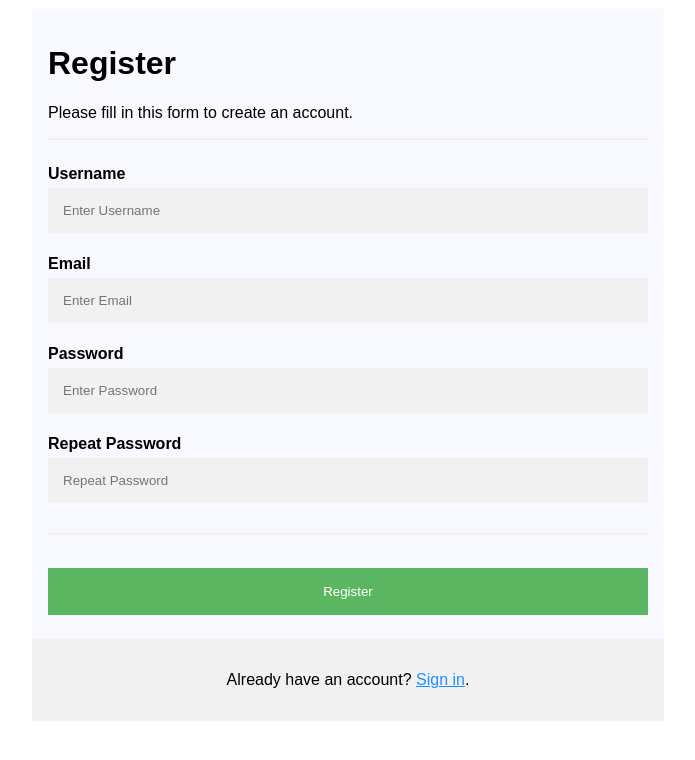
After one commit to andreifurculesteanu/F1Project, a Flask app: template templates/register.html in a window 1280 px wide. The commit adds this page. Shown: the top 760 px of the page, without its empty margins (292-987 px from the left). Run offline with Flask 2, Linux system fonts and the light colour scheme; the template is opened without the code that fills it, so the values that code supplies are empty.

```diff
--- /dev/null
+++ b/run.py
@@ -0,0 +1,21 @@
+from flask import Flask, render_template
+
+app = Flask(__name__)
+
+
+@app.route('/')
+def hello_world():
+    return render_template('index.html')
+
+
+@app.route('/login')
+def login():
+    return render_template('login.html')
+
+
+@app.route('/register')
+def register():
+    return render_template('register.html')
+
+
+app.run(debug=True)
--- /dev/null
+++ b/static/css/login_registerCSS.css
@@ -0,0 +1,65 @@
+body {
+    font-family: Arial, Helvetica, sans-serif;
+    background-color: white;
+}
+
+* {
+    box-sizing: border-box;
+}
+
+
+/* Add padding to containers */
+.container {
+    width: 50%;
+    margin: auto;
+    padding: 16px;
+    background-color: ghostwhite;
+}
+
+/* Full-width input fields */
+input[type=text], input[type=password] {
+    width: 100%;
+    padding: 15px;
+    margin: 5px 0 22px 0;
+    display: inline-block;
+    border: none;
+    background: #f1f1f1;
+}
+
+input[type=text]:focus, input[type=password]:focus {
+    background-color: #ddd;
+    outline: none;
+}
+
+/* Overwrite default styles of hr */
+hr {
+    border: 1px solid #f1f1f1;
+    margin-bottom: 25px;
+}
+
+/* Set a style for the submit button */
+.registerbtn {
+    background-color: #4CAF50;
+    color: white;
+    padding: 16px 20px;
+    margin: 8px 0;
+    border: none;
+    cursor: pointer;
+    width: 100%;
+    opacity: 0.9;
+}
+
+.registerbtn:hover {
+    opacity: 1;
+}
+
+/* Add a blue text color to links */
+a {
+    color: dodgerblue;
+}
+
+/* Set a grey background color and center the text of the "sign in" section */
+.signin {
+    background-color: #f1f1f1;
+    text-align: center;
+}
--- /dev/null
+++ b/templates/register.html
@@ -0,0 +1,39 @@
+<!DOCTYPE html>
+<html>
+<head>
+    <link rel="stylesheet" type="text/css" href="../static/css/login_registerCSS.css">
+</head>
+<body>
+<div>
+    <form action="">
+        <div class="container">
+            <h1>Register</h1>
+            <p>Please fill in this form to create an account.</p>
+            <hr>
+
+            <label for="username"><b>Username</b></label>
+            <input type="text" placeholder="Enter Username" name="username" id="username" required>
+
+            <label for="email"><b>Email</b></label>
+            <input type="text" placeholder="Enter Email" name="email" id="email" required>
+
+            <label for="psw"><b>Password</b></label>
+            <input type="password" placeholder="Enter Password" name="psw" id="psw" required>
+
+            <label for="psw-repeat"><b>Repeat Password</b></label>
+            <input type="password" placeholder="Repeat Password" name="psw-repeat" id="psw-repeat" required>
+            <hr>
+
+            <button type="submit" class="registerbtn">Register</button>
+        </div>
+
+        <div class="container signin">
+            <p>Already have an account? <a href="/login">Sign in</a>.</p>
+        </div>
+    </form>
+
+</div>
+
+
+</body>
+</html>
--- a/test_flask.py
+++ b/test_flask.py
@@ -32,7 +32,7 @@ def render_html(name='default'):
     gender_list = ['male', 'female']
     gender = 'm'
     my_list = [1,2,3,4,5]
-    return render_template('index.html', name_html=name, age_html=age, gender_html=gender, genderlist_html=gender_list, list_html = my_list)
+    return render_template('test_index.html', name_html=name, age_html=age, gender_html=gender, genderlist_html=gender_list, list_html = my_list)
 
 
 app.run(debug=True)
```
Also changed, not shown: static/css/indexCSS.css (added, +11 -0 lines), templates/index.html (+9 -14 lines), templates/login.html (added, +33 -0 lines), templates/test_index.html (added, +21 -0 lines), templates/base/menu.html (added).
